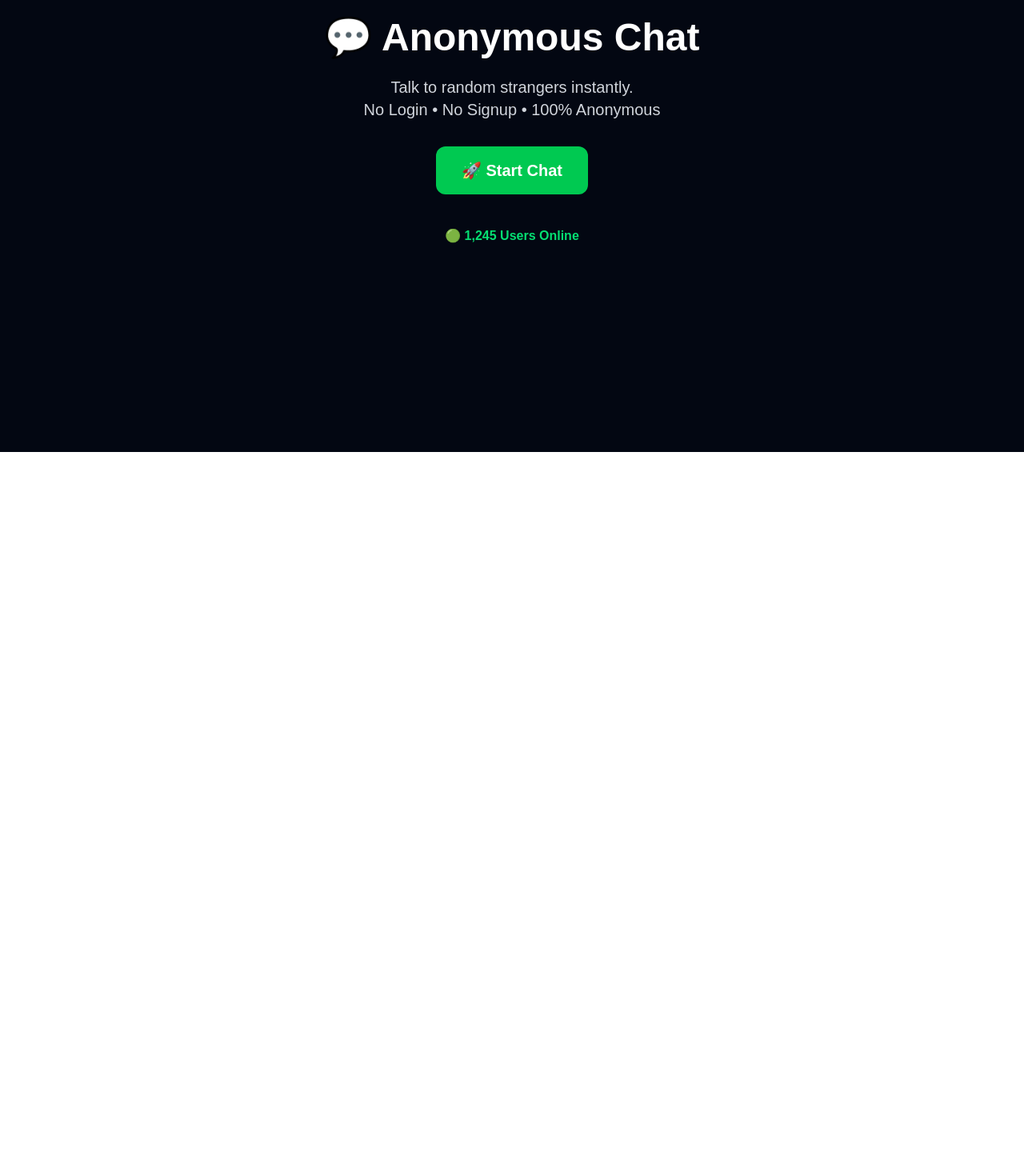
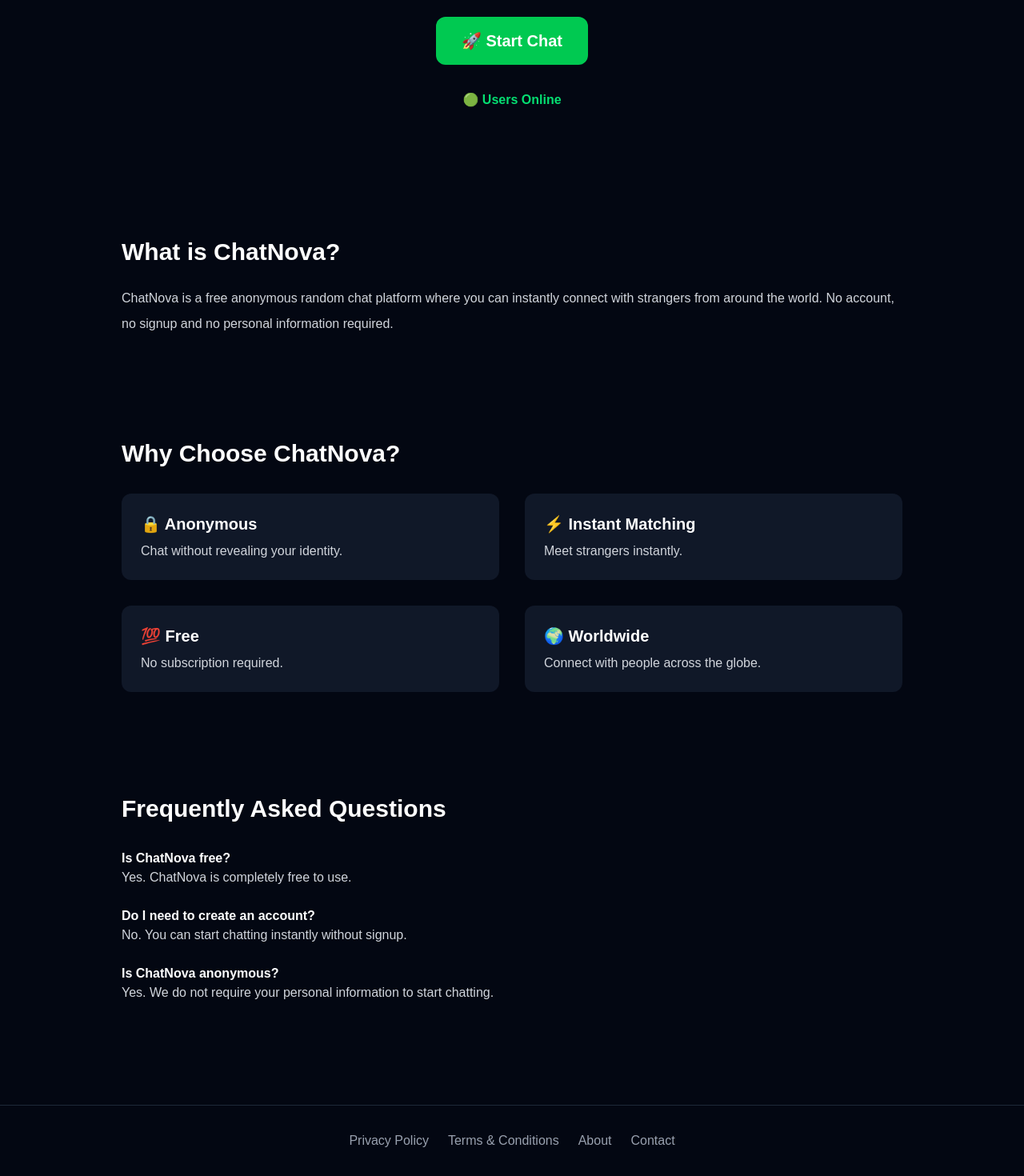
Before and after one commit to Shubhampb4499/random-chat, a Next.js app: page / in a window 1280 px wide. Shown: the part 235-1705 px from the top of the page at 80% size. Before the commit the page ends 800 px from the top, so only its background shows below. Built offline with nearby package versions, Linux system fonts and the light colour scheme.

Commit message:
Updated homepage SEO

```diff
--- a/app/page.tsx
+++ b/app/page.tsx
@@ -6,31 +6,151 @@
   const router = useRouter();
 
   return (
-    <main className="min-h-screen bg-gray-950 text-white flex items-center justify-center px-6">
-      <div className="max-w-2xl text-center">
+    <main className="min-h-screen bg-gray-950 text-white">
+
+      {/* Hero Section */}
+      <section className="flex flex-col items-center justify-center text-center px-6 py-24">
         <h1 className="text-5xl font-bold mb-6">
-          💬 Anonymous Chat
+          💬 ChatNova - Free Random Chat
         </h1>
 
-        <p className="text-xl text-gray-300 mb-8">
-          Talk to random strangers instantly.
-          <br />
-          No Login • No Signup • 100% Anonymous
+        <p className="text-xl text-gray-300 max-w-2xl mb-8">
+          Meet random strangers instantly without signup.
+          Chat anonymously, safely and completely free.
         </p>
 
         <button
           onClick={() => router.push("/chat")}
-          className="bg-green-500 hover:bg-green-600 px-8 py-4 rounded-xl text-xl font-semibold transition"
+          className="bg-green-500 hover:bg-green-600 px-8 py-4 rounded-xl text-xl font-semibold"
         >
           🚀 Start Chat
         </button>
 
-        <div className="mt-10">
-          <p className="text-green-400 font-semibold">
-            🟢 1,245 Users Online
-          </p>
+        <p className="mt-8 text-green-400 font-semibold">
+          🟢 Users Online
+        </p>
+      </section>
+
+      {/* What is ChatNova */}
+      <section className="max-w-5xl mx-auto px-6 py-16">
+        <h2 className="text-3xl font-bold mb-6">
+          What is ChatNova?
+        </h2>
+
+        <p className="text-gray-300 leading-8">
+          ChatNova is a free anonymous random chat platform where you can
+          instantly connect with strangers from around the world. No account,
+          no signup and no personal information required.
+        </p>
+      </section>
+
+      {/* Why Choose */}
+      <section className="max-w-5xl mx-auto px-6 py-16">
+        <h2 className="text-3xl font-bold mb-8">
+          Why Choose ChatNova?
+        </h2>
+
+        <div className="grid md:grid-cols-2 gap-8">
+
+          <div className="bg-gray-900 p-6 rounded-xl">
+            <h3 className="text-xl font-bold mb-2">
+              🔒 Anonymous
+            </h3>
+
+            <p className="text-gray-300">
+              Chat without revealing your identity.
+            </p>
+          </div>
+
+          <div className="bg-gray-900 p-6 rounded-xl">
+            <h3 className="text-xl font-bold mb-2">
+              ⚡ Instant Matching
+            </h3>
+
+            <p className="text-gray-300">
+              Meet strangers instantly.
+            </p>
+          </div>
+
+          <div className="bg-gray-900 p-6 rounded-xl">
+            <h3 className="text-xl font-bold mb-2">
+              💯 Free
+            </h3>
+
+            <p className="text-gray-300">
+              No subscription required.
+            </p>
+          </div>
+
+          <div className="bg-gray-900 p-6 rounded-xl">
+            <h3 className="text-xl font-bold mb-2">
+              🌍 Worldwide
+            </h3>
+
+            <p className="text-gray-300">
+              Connect with people across the globe.
+            </p>
+          </div>
+
         </div>
-      </div>
+      </section>
+
+      {/* FAQ */}
+      <section className="max-w-5xl mx-auto px-6 py-16">
+        <h2 className="text-3xl font-bold mb-8">
+          Frequently Asked Questions
+        </h2>
+
+        <div className="space-y-6">
+
+          <div>
+            <h3 className="font-semibold">
+              Is ChatNova free?
+            </h3>
+
+            <p className="text-gray-300">
+              Yes. ChatNova is completely free to use.
+            </p>
+          </div>
+
+          <div>
+            <h3 className="font-semibold">
+              Do I need to create an account?
+            </h3>
+
+            <p className="text-gray-300">
+              No. You can start chatting instantly without signup.
+            </p>
+          </div>
+
+          <div>
+            <h3 className="font-semibold">
+              Is ChatNova anonymous?
+            </h3>
+
+            <p className="text-gray-300">
+              Yes. We do not require your personal information to start chatting.
+            </p>
+          </div>
+
+        </div>
+      </section>
+
+      {/* Footer */}
+      <footer className="border-t border-gray-800 mt-16">
+        <div className="max-w-6xl mx-auto px-6 py-8 flex flex-wrap gap-6 justify-center text-gray-400">
+
+          <a href="/privacy-policy">Privacy Policy</a>
+
+          <a href="/terms">Terms & Conditions</a>
+
+          <a href="/about">About</a>
+
+          <a href="/contact">Contact</a>
+
+        </div>
+      </footer>
+
     </main>
   );
 }
```
